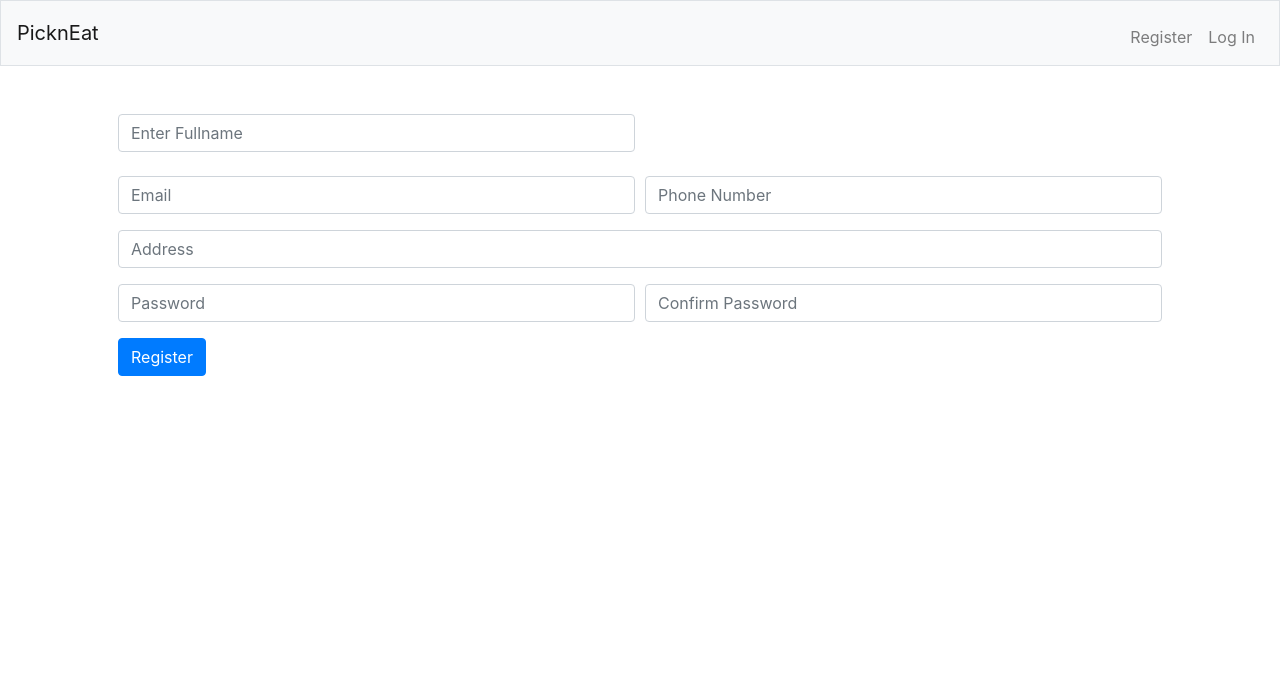
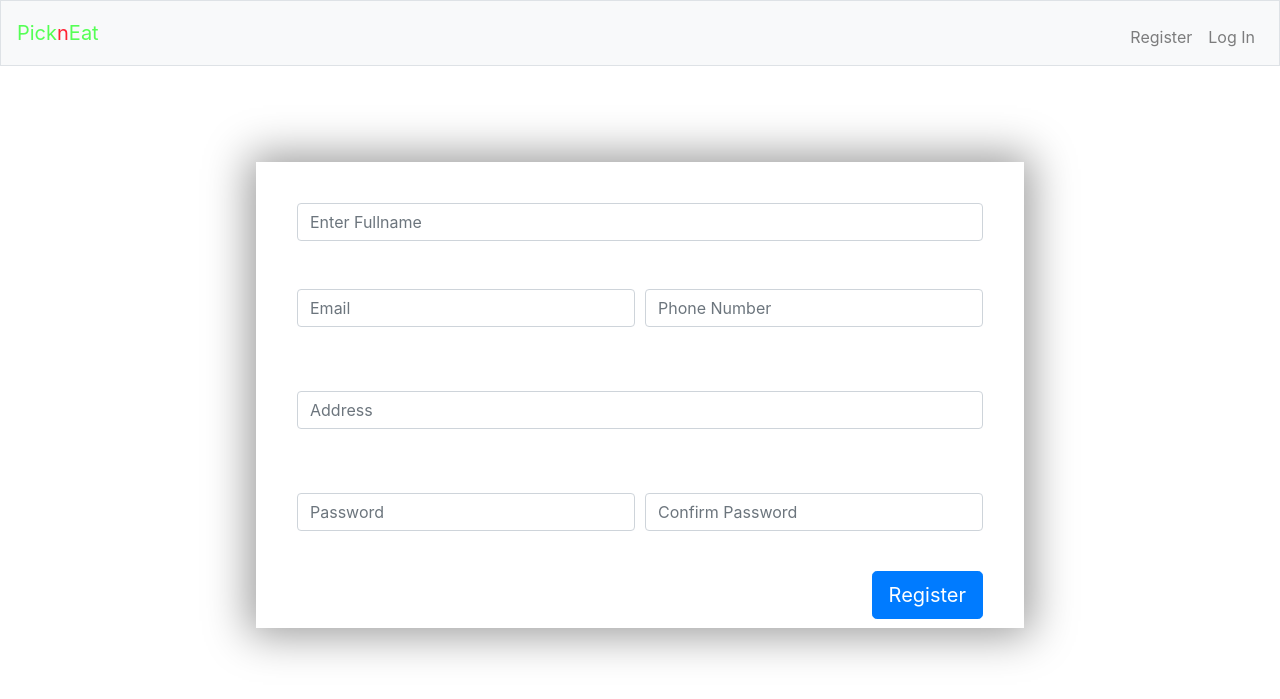
Before and after one commit to iyanuakins/pickneat, a Flask app: page /register in a window 1280 px wide. Shown: the top 699 px of the page. Run offline with Flask 2, Linux system fonts and the light colour scheme; some libraries are stand-ins or nearby versions.

Commit message:
Update on trmplates

```diff
--- a/application.py
+++ b/application.py
@@ -29,12 +29,17 @@ app.config["SESSION_TYPE"] = "filesystem"
 Session(app)
 
 # Configure CS50 Library to use SQLite database
-db = SQL("sqlite:///pickneat.db")
+database = SQL("sqlite:///pickneat.db")
+
+@app.route("/")
+def index():
+    return render_template("index.html")
+
 
 @app.route("/register", methods=["GET", "POST"])
 def register():
-    return register_handler(request, database = db)
+    return register_handler(request, database)
 
 @app.route("/login", methods=["GET", "POST"])
 def login():
-    return login_handler(request, database=db)
+    return login_handler(request, database)
--- a/controllers/auth.py
+++ b/controllers/auth.py
@@ -35,14 +35,14 @@ def register_handler(request, database):
             return error("Passwords entered does not match", 403)
 
         # Query database for username
-        rows = db.execute("SELECT * FROM users WHERE username = :username",
+        rows = database.execute("SELECT * FROM users WHERE username = :username",
                           username=request.form.get("username"))
 
         if len(rows) > 0:
             return error("Username taken, try another", 403)
 
         # Query database for username
-        db.execute("INSERT INTO users (full_name, username, email, phone_number, address, user_type, password, time_stamp) VALUES ( :full_name, :username, :email, :phone_number, :address, :user_type, :password, :time_stamp)",
+        database.execute("INSERT INTO users (full_name, username, email, phone_number, address, user_type, password, time_stamp) VALUES ( :full_name, :username, :email, :phone_number, :address, :user_type, :password, :time_stamp)",
                                                  full_name = request.form.get("full_name"), username = request.form.get("username").strip(), email = request.form.get("email").strip(), phone_number = request.form.get("phone_number"), address = request.form.get("address"),
                                                   user_type = "user", password = generate_password_hash(request.form.get("password").strip()), time_stamp = datetime.now())
 
@@ -57,7 +57,7 @@ def login_handler(request, database):
     #Handles Logged In State
     try:
         if session.get("username"):
-            return logged_in(database=database)
+            return logged_in()
     except:
         pass
 
@@ -90,10 +90,10 @@ def login_handler(request, database):
     session["username"] = user[0]["username"]
 
     #Handles DashBoard Display
-    return logged_in(database=database)
+    return logged_in()
 
 
-def logged_in(database):
+def logged_in():
     if not session.get("username"):
         return redirect("/login")
 
--- /dev/null
+++ b/static/styles.css
@@ -0,0 +1,55 @@
+.form-container {
+    border: solid 1px #fff ;
+    padding: 40px;
+    /* margin: 5rem, 18rem, 0, 18rem;*/
+    height: auto;
+    width: 60%;
+    text-align: center;
+    display: block;
+    margin-top: 6rem;
+    margin-left: auto;
+    margin-right: auto;
+    -webkit-box-shadow: 0px 0px 41px 7px rgba(0,0,0,0.4);
+    -moz-box-shadow: 0px 0px 41px 7px rgba(0,0,0,0.4);
+    box-shadow: 0px 0px 41px 7px rgba(0,0,0,0.4);
+}
+
+.jumbotron {
+    background: linear-gradient(rgba(0,0,0,0.7),rgba(22,41,16,0.2)), url(/static/images/pickneat_login.png);
+    background-size: cover;
+    color:#28a745;
+
+}
+
+.bg-image {
+    background-image: url('/static/images/login-page.jpg');
+    background-size: cover;
+}
+
+
+.green{
+    color: #5f5;
+}
+.white {
+    color: #f23;
+}
+
+nav {
+    background-color: yellow;
+}
+
+#login {
+    border: solid 1px #fff ;
+    padding: 40px;
+    /* margin: 5rem, 18rem, 0, 18rem;*/
+    height: auto;
+    width: 30%;
+    text-align: center;
+    display: block;
+    margin-top: 10rem;
+    margin-left: auto;
+    margin-right: auto;
+    -webkit-box-shadow: 0px 0px 41px 7px rgba(0,0,0,0.4);
+    -moz-box-shadow: 0px 0px 41px 7px rgba(0,0,0,0.4);
+    box-shadow: 0px 0px 41px 7px rgba(0,0,0,0.4);
+}
--- a/templates/all_transactions.html
+++ b/templates/all_transactions.html
@@ -1,7 +1,7 @@
 {%extends "layout.html" %}
 
 {% block title %}
-    Log In
+    Transactions
 {%endblock%}
 
 {% block main %}
--- a/templates/dashboard.html
+++ b/templates/dashboard.html
@@ -1,9 +1,9 @@
 {%extends "layout.html" %}
 
 {% block title %}
-    Log In
+    Dashboard
 {%endblock%}
 
 {% block main %}
-    <p>There was an error</p>
+
 {% endblock %}
--- a/templates/layout.html
+++ b/templates/layout.html
@@ -12,16 +12,16 @@
     <script src="https://cdnjs.cloudflare.com/ajax/libs/popper.js/1.14.3/umd/popper.min.js"></script>
     <title> {% block title %}{% endblock title %}</title>
 </head>
-<body>
+<body >
         <nav class="navbar navbar-expand-md navbar-light bg-light border">
-                <a class="navbar-brand" href="/"><span class="blue">Pick</span><span class="red">n</span><span class="yellow">Eat</span><span class="green"></a>
+                <a class="navbar-brand" href="/"><span class="green">Pick</span><span class="white">n</span><span class="green">Eat</span><span class="green"></a>
                 <button aria-controls="navbar" aria-expanded="false" aria-label="Toggle navigation" class="navbar-toggler" data-target="#navbar" data-toggle="collapse" type="button">
                     <span class="navbar-toggler-icon"></span>
                 </button>
                 <div class="collapse navbar-collapse" id="navbar">
                     {% if session.user_id %}
                         <ul class="navbar-nav ml-auto mt-2">
-                                <li class="nav-item"><a class="nav-link" href="/profile">{{username}}</a></li>
+                            <li class="nav-item"><a class="nav-link" href="/profile">{{username}}</a></li>
                             <li class="nav-item"><a class="nav-link" href="/logout">Log Out</a></li>
                         </ul>
                     {% else %}
@@ -33,9 +33,9 @@
                 </div>
             </nav>
 
-            <main class="container p-5">
+            <div>
                     {% block main %}{% endblock main %}
-            </main>
+            </div>
 
 </body>
 </html>
--- a/templates/register.html
+++ b/templates/register.html
@@ -5,23 +5,23 @@
 {%endblock%}
 
 {% block main %}
-<form>
+<form class="form-container" id="register">
     <div class="form-row">
-        <div class="col-md-6">
+        <div class="col-md-12">
         <input type="text" class="form-control" name="fullname" placeholder="Enter Fullname">
         </div>
-    </div><br>
+    </div><br><br>
     <div class="form-row">
         <div class="form-group col-md-6">
         <input type="email" class="form-control" placeholder="Email">
-        </div>
+        </div><br>
         <div class="form-group col-md-6">
         <input type="password" class="form-control" placeholder="Phone Number">
         </div>
-    </div>
+    </div><br><br>
     <div class="form-group">
         <input type="text" name="address" class="form-control" placeholder="Address">
-    </div>
+    </div><br><br>
     <div class="form-row">
         <div class="form-group col-md-6">
                 <input type="password" name="password" placeholder="Password" class="form-control" id="inputCity">
@@ -29,8 +29,11 @@
         <div class="form-group col-md-6">
                 <input type="password" name="confirmation" placeholder="Confirm Password" class="form-control" id="inputCity">
         </div>
+    </div><br>
+    <div class="form-group">
+        <button type="submit" class="btn  btn-lg btn-primary float-right">Register</button>
     </div>
-    <button type="submit" class="btn btn-primary">Register</button>
+
     </form>
 </form>
 {% endblock %}
```
Also changed, not shown: templates/all_menus.html (+14 -1 lines), templates/index.html (+22 -42 lines), templates/login.html (+7 -2 lines), templates/order_history.html (+17 -2 lines), admin_dashboard.html (added), static/images/istockphoto-688602226-612x612.jpg (added), static/images/login-page.jpg (added), static/images/pickneat_login.png (added), static/style.css (deleted).
